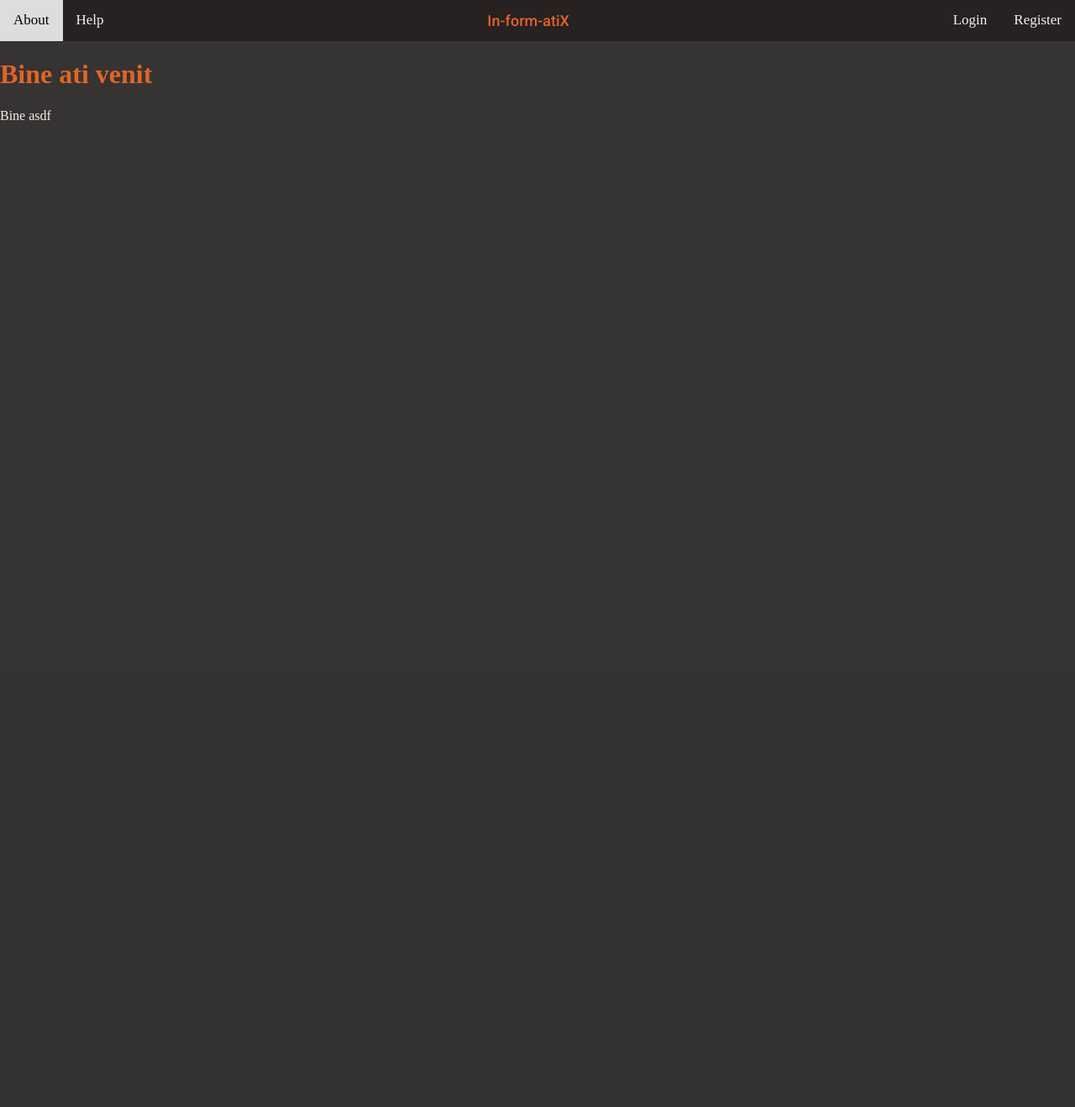
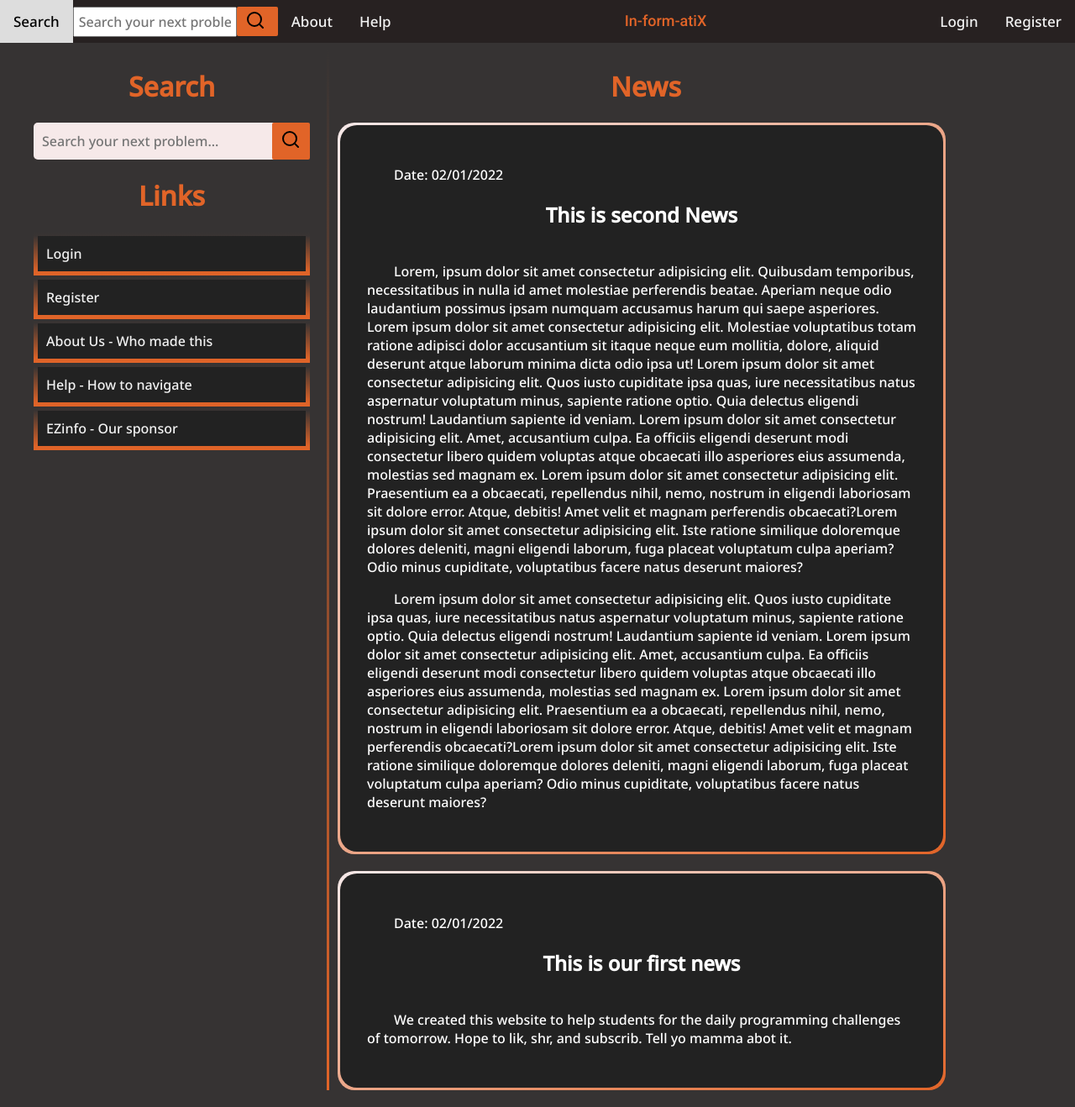
Before and after one commit to ValeuDoamne/In-form-atiX, a PHP site: page / in a window 1280 px wide. Shown: the whole page at 84% size. Before the commit the page ends 143 px from the top, so only its background shows below. Run offline with PHP 8.4, Linux system fonts and the light colour scheme.

Commit message:
Setat searchbar-uri, 2 sectiuni, link-uri utile, bara de navigare fixata pentru scroll

```diff
--- a/assets/css/style.css
+++ b/assets/css/style.css
@@ -8,16 +8,33 @@ body {
     color: #F6E9E9;
 }
 
+a, h1, h2, h3, h4, p {
+    font-family: 'Noto Sans', sans-serif;
+}
+
+a {
+    text-decoration: none;
+}
+
 h1 {
     color: #E16428;
+}
+
+
+.main {
+    margin-top: 40px;
 }
 
 .topnav {
     background-color: #272121;
     overflow: hidden;
     display: flex;
+    position: fixed;
+    width: 100%;
+    top: 0;
     justify-content: space-between;
 }
+
 
   /* Style the links inside the navigation bar */
 .topnav a {
@@ -37,11 +54,6 @@ h1 {
     color: black;
 }
 
-  /* Add an active class to highlight the current page */
-.topnav a.active {
-    background-color: #e68b57;
-    color: white;
-}
 
   /* Hide the link that should open and close the topnav on small screens */
 .topnav .icon {
@@ -50,8 +62,183 @@ h1 {
 
 .topnav .title
 {
-
     color: #E16428;
     font-size: large;
     font-family: "Roboto";
 }
+
+.topnav .topnav-left {
+    display: flex;
+    justify-content: flex-start;
+}
+
+.topnav .searchbar {
+    display: flex;
+    flex-wrap: nowrap;
+    width: 100%;
+    height:  100%;
+    flex-direction: row;
+    align-items: center;
+}
+
+.topnav .searchbar input {
+    margin: 0;
+    font-size: 16px;
+    font-family: 'Noto Sans', sans-serif;
+    color: #272721;
+    padding: 5px;
+}
+.topnav .searchbar button {
+    all:unset;
+    margin: 0;
+    font-size: 16px;
+    background-color: #E16428;
+    padding-left: 10px;
+    padding-right: 15px;
+    border-radius: 2px;
+    height: 35px;
+    width: 100%;
+}
+
+.index-grid {
+    display: grid;
+    grid-template-columns: 30% 60% 10%;
+    padding: 20px;
+}
+
+/* Start News Section */
+
+#news {
+    margin-left: 10px;
+    font-family: 'Noto Sans', sans-serif;
+}
+
+#news h1 {
+    text-align: center;
+}
+
+.news-box {
+    margin-top: 20px;
+    margin-right: 10px;
+    padding: 1rem;
+    background-image: linear-gradient(to bottom right, #F6E9E9, #E16428);
+    border-radius: 20px;
+    transition: transform 0.6s cubic-bezier(0.76, 0, 0.24, 1), box-shadow 0.8s cubic-bezier(0.76, 0, 0.24, 1);
+    padding: 3px;
+    cursor:pointer;
+}
+
+.news-box:hover {
+    padding: 1rem;
+    border-radius: 20px;
+    background-image: linear-gradient(to bottom right,  #E16428, #363333);
+    transition: transform 0.6s cubic-bezier(0.76, 0, 0.24, 1), box-shadow 0.8s cubic-bezier(0.76, 0, 0.24, 1);
+    box-shadow: inset 0 0 10px rgba(0, 0, 0, 0.25), 0 0 48px rgba(0, 0, 0, 0.35);
+    padding: 3px;
+}
+
+.news-box h2 {
+    text-align: center;
+    padding-bottom: 20px;
+}
+
+.news-box .news-content .news-date {
+    white-space:nowrap;
+}
+
+.news-box .news-content {
+    border-radius: 20px;
+    background: #222;
+    color: white;
+    padding: 2rem;
+}
+
+.news-box .news-content p {
+    text-indent: 2em;
+}
+
+#sidenav {
+    border-right: solid;
+    border-image: linear-gradient(to bottom, #363333, #E16428) 1;
+}
+
+#sidenav .sidenav-container {
+    border-width: 10px;
+    margin: 20px;
+}
+
+#sidenav .sidenav-container .searchbar {
+    background-color: #F6E9E9;
+    color:#272121;
+    width: 300px;
+    height: 44px;
+    width: 100%;
+
+    border-radius: 5px;
+    display: flex;
+    flex-direction: row;
+    align-items:center;
+    justify-content: space-between;
+}
+
+#sidenav .sidenav-container .searchbar input {
+    all: unset;
+    font-size: 16px;
+    font-family: 'Noto Sans', sans-serif;
+    color: #272721;
+    height: 100%;
+    width: 100%;
+    padding: 6px 10px;
+}
+#sidenav .sidenav-container .searchbar button {
+    all: unset;
+    cursor: pointer;
+    height: 100%;
+    width: 100%;
+    width: 44px;
+    height: 44px;
+    background-color: #E16428;
+    padding-left: 10px;
+    border-radius: 2px;
+}
+
+#sidenav .sidenav-container a {
+    border: solid;
+    border-width: 5px;
+    padding: 10px;
+    border-image: linear-gradient(to top,#E16428 ,#363333 ) 1;
+    background-color: #222;
+    color:#f2f2f2;
+    display: block;
+}
+#sidenav .sidenav-container a:hover {
+    border: solid;
+    border-width: 5px;
+    border-image: linear-gradient(to top,#E16428 ,#363333 ) 1;
+    background-color: #f2f2f2;
+    transition: transform 0.6s cubic-bezier(0.76, 0, 0.24, 1), box-shadow 0.8s cubic-bezier(0.76, 0, 0.24, 1);
+    transform: scale(1.01);
+    box-shadow: inset 0 0 10px rgba(0, 0, 0, 0.25), 0 0 48px rgba(0, 0, 0, 0.35);
+    color:#E16428;
+    display: block;
+}
+#sidenav .sidenav-container a:active {
+    border: solid;
+    border-width: 5px;
+    border-image: linear-gradient(to top,#E16428 ,#363333 ) 1;
+    background-color: #f2f2f2;
+    color:#E16428;
+    display: block;
+}
+#sidenav .sidenav-container a:visited {
+    border: solid;
+    border-width: 5px;
+    border-image: linear-gradient(to top,#E16428 ,#363333 ) 1;
+    background-color: #222;
+    color:#E16428;
+    display: block;
+}
+
+#sidenav h1 {
+    text-align: center;
+}
--- a/index.html
+++ b/index.html
@@ -9,10 +9,20 @@
     <link rel="preconnect" href="https://fonts.googleapis.com">
     <link rel="preconnect" href="https://fonts.gstatic.com" crossorigin>
     <link href="https://fonts.googleapis.com/css2?family=Roboto:wght@100;500&display=swap" rel="stylesheet">
+    <link rel="preconnect" href="https://fonts.googleapis.com">
+    <link rel="preconnect" href="https://fonts.gstatic.com" crossorigin>
+    <link href="https://fonts.googleapis.com/css2?family=Noto+Sans:wght@500&display=swap" rel="stylesheet">
 </head>
 <body>
     <header class="topnav">
-        <div>
+        <div class="topnav-left">
+            <a href="./search.php">Search</a>
+            <form class="searchbar" action="./search.php">
+                <input type="text" name="search" placeholder="Search your next problem...."/>
+                <button type="submit">
+                    <img src="./assets/imgs/search.svg" onerror="Search" />
+                </button>
+            </form>
             <a href="about.html">About</a>
             <a href="help.html">Help</a>
         </div>
@@ -24,7 +34,65 @@
             <a href="register.html">Register</a>
         </div>
     </header>
-    <h1>Bine ati venit</h1>
-    <p>Bine asdf</p>
+
+    <div class="main">
+        <div class="index-grid">
+
+            <div id= "sidenav">
+                <div class="sidenav-container">
+                    <h1>Search</h1>
+                    <form class="searchbar" action="./search.php">
+                        <input type="text" name="search" placeholder="Search your next problem..."/>
+                        <button type="submit">
+                            <img src="./assets/imgs/search.svg" onerror="Search" />
+                        </button>
+                    </form>
+                </div>
+                <div class="sidenav-container">
+                    <h1>Links</h1>
+                    <a href="login.html">Login</a>
+                    <a href="register.html">Register</a>
+                    <a href="./about.html">About Us - Who made this</a>
+                    <a href="./help.html">Help - How to navigate</a>
+                    <a href="https://ezinfo.ro">EZinfo - Our sponsor</a>
+                </div>
+            </div>
+
+            <div id="news">
+                <h1 style="text-align: center;"">News</h1>
+                <div class="news-box">
+                    <div class="news-content">
+                        <p class="news-date">
+                                Date: 02/01/2022
+                        </p>
+                        <h2>
+                                This is second News
+                        </h2>
+                        <p>
+                            Lorem, ipsum dolor sit amet consectetur adipisicing elit. Quibusdam temporibus, necessitatibus in nulla id amet molestiae perferendis beatae. Aperiam neque odio laudantium possimus ipsam numquam accusamus harum qui saepe asperiores.
+                            Lorem ipsum dolor sit amet consectetur adipisicing elit. Molestiae voluptatibus totam ratione adipisci dolor accusantium sit itaque neque eum mollitia, dolore, aliquid deserunt atque laborum minima dicta odio ipsa ut!
+                            Lorem ipsum dolor sit amet consectetur adipisicing elit. Quos iusto cupiditate ipsa quas, iure necessitatibus natus aspernatur voluptatum minus, sapiente ratione optio. Quia delectus eligendi nostrum! Laudantium sapiente id veniam. Lorem ipsum dolor sit amet consectetur adipisicing elit. Amet, accusantium culpa. Ea officiis eligendi deserunt modi consectetur libero quidem voluptas atque obcaecati illo asperiores eius assumenda, molestias sed magnam ex. Lorem ipsum dolor sit amet consectetur adipisicing elit. Praesentium ea a obcaecati, repellendus nihil, nemo, nostrum in eligendi laboriosam sit dolore error. Atque, debitis! Amet velit et magnam perferendis obcaecati?Lorem ipsum dolor sit amet consectetur adipisicing elit. Iste ratione similique doloremque dolores deleniti, magni eligendi laborum, fuga placeat voluptatum culpa aperiam? Odio minus cupiditate, voluptatibus facere natus deserunt maiores?
+                        </p>
+                        <p>
+                            Lorem ipsum dolor sit amet consectetur adipisicing elit. Quos iusto cupiditate ipsa quas, iure necessitatibus natus aspernatur voluptatum minus, sapiente ratione optio. Quia delectus eligendi nostrum! Laudantium sapiente id veniam. Lorem ipsum dolor sit amet consectetur adipisicing elit. Amet, accusantium culpa. Ea officiis eligendi deserunt modi consectetur libero quidem voluptas atque obcaecati illo asperiores eius assumenda, molestias sed magnam ex. Lorem ipsum dolor sit amet consectetur adipisicing elit. Praesentium ea a obcaecati, repellendus nihil, nemo, nostrum in eligendi laboriosam sit dolore error. Atque, debitis! Amet velit et magnam perferendis obcaecati?Lorem ipsum dolor sit amet consectetur adipisicing elit. Iste ratione similique doloremque dolores deleniti, magni eligendi laborum, fuga placeat voluptatum culpa aperiam? Odio minus cupiditate, voluptatibus facere natus deserunt maiores?
+                        </p>
+
+
+                    </div>
+                </div>
+                <div class="news-box">
+                    <div class="news-content">
+                        <p class="news-date">
+                                Date: 02/01/2022
+                        </p>
+                        <h2>
+                                This is our first news
+                        </h2>
+                        <p>We created this website to help students for the daily programming challenges of tomorrow. Hope to lik, shr, and subscrib. Tell yo mamma abot it.</p>
+                    </div>
+                </div>
+            </div>
+        </div>
+    </div>
 </body>
 </html>
```
Also changed, not shown: assets/imgs/search.svg (added).
